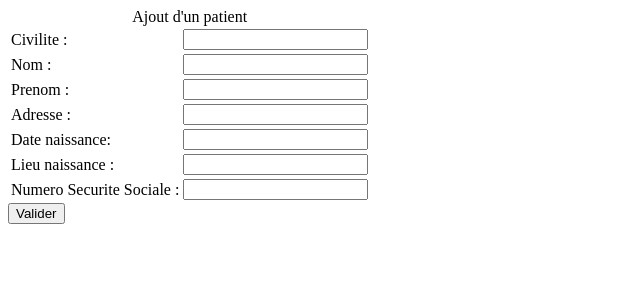
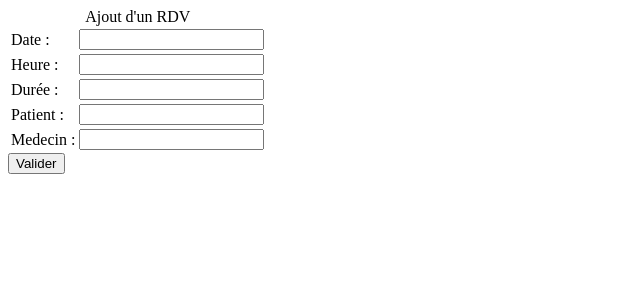
Before and after one commit to Refuseds/ProjetCabinet, a PHP site: page /rdv/ajout.php in a window 1280 px wide. Shown: the top 300 px of the page, without its empty margins (0-640 px from the left). Run offline with PHP 8.4, Linux system fonts and the light colour scheme; data comes from the database, SQL or seed files in the repository.

Commit message:
Affichage et ajout de RDV
ne fonctionne pas avec safari

```diff
--- a/medecin/affichage.php
+++ b/medecin/affichage.php
@@ -24,7 +24,7 @@
                 $req = $linkpdo->prepare('  SELECT  *
                                             FROM medecin
                                             ');
-                $req->execute(array('lsearch' => $_POST['search']));
+                $req->execute();
             ?>
 
        <table>
--- a/patient/ajout.php
+++ b/patient/ajout.php
@@ -1,4 +1,4 @@
-<form action="ajoutPatient.php" method="post">
+<form action="ajout.php" method="post">
 
     <table>
         <caption>Ajout d'un patient</caption>
--- a/rdv/ajout.php
+++ b/rdv/ajout.php
@@ -1,34 +1,57 @@
+<?php
+    $server = 'localhost';
+    $login = 'root';
+    $mdp = 'root';
+    try {
+        $linkpdo = new PDO("mysql:host=$server;dbname=cabinet", $login, $mdp); }
+    catch (Exception $e) {
+        die('Erreur : ' . $e->getMessage());
+    };
+    $reqpatient = $linkpdo->prepare('SELECT * FROM patient ');
+    $reqpatient->execute();
+    $reqmedecin = $linkpdo->prepare('SELECT * FROM medecin ');
+    $reqmedecin->execute();
+?>
 <form action="ajout.php" method="post">
 
     <table>
-        <caption>Ajout d'un patient</caption>
+        <caption>Ajout d'un RDV</caption>
         <tbody>
-            <td> Civilite : </td>
-            <td> <input type="text" name="civilite"></td>
+            <td> Date : </td>
+            <td> <input type="text" name="date"></td>
         </tbody>
         <tbody>
-            <td>    Nom : </td>
-            <td> <input type="text" name="nom" ></td>
+            <td>    Heure : </td>
+            <td> <input type="text" name="heure" ></td>
+        </tbody>
+
+        <tbody>
+            <td>    Durée : </td>
+            <td> <input type="text" name="duree"></td>
         </tbody>
         <tbody>
-            <td>    Prenom : </td>
-            <td> <input type="text" name="prenom"></td>
+            <td>     Patient : </td>
+            <td>
+                <input list="patient" type="text" name="patient" >
+                <datalist id="patient">
+                    <?php
+                    while($p=$reqpatient->fetch()){
+                        echo '<option value="'.$p['pkpatient'].' '.$p['nom'].' '.$p['prenom'].'">';
+                    }?>
+                </datalist>
+            </td>
         </tbody>
         <tbody>
-            <td>     Adresse : </td>
-            <td> <input type="text" name="adresse" ></td>
-        </tbody>
-        <tbody>
-            <td>    Date naissance: </td>
-            <td> <input type="text" name="datenaissance" ></td>
-        </tbody>
-        <tbody>
-            <td>     Lieu naissance : </td>
-            <td> <input type="text" name="lieunaissance" ></td>
-        </tbody>
-        <tbody>
-            <td>     Numero Securite Sociale : </td>
-            <td><input type="text" name="numsecurite" ></td>
+            <td>    Medecin : </td>
+            <td>
+                <input list="medecin" type="text" name="medecin" >
+                <datalist id="medecin">
+                    <?php
+                    while($m=$reqmedecin->fetch()){
+                        echo '<option value="'.$m['pkmedecin'].' '.$m['nom'].' '.$m['prenom'].'">';
+                    }?>
+                </datalist>
+            </td>
         </tbody>
     </table>
     <input type="submit" value="Valider" name="valid">
@@ -36,6 +59,9 @@
 
 <?php
     if( isset($_POST['valid'])){
+        echo strtok($_POST['patient']," ");
+
+
         $server = 'localhost';
         $login = 'root';
         $mdp = 'root';
@@ -45,38 +71,29 @@
         catch (Exception $e) {
             die('Erreur : ' . $e->getMessage());
         };
-        $req = $linkpdo->prepare('INSERT INTO patient (
-                                        civilite,
-                                        nom,
-                                        prenom,
-                                        adresse,
-                                        datenaissance,
-                                        lieunaissance,
-                                        numsecurite
+        $req = $linkpdo->prepare('INSERT INTO rdv (
+                                        date,
+                                        heure,
+                                        duree,
+                                        fkpatient,
+                                        fkmedecin
                                       )
                                 VALUES(
-                                    :lcivilite,
-                                    :lnom,
-                                    :lprenom,
-                                    :ladresse,
-                                    :ldatenaissance,
-                                    :llieunaissance,
-                                    :lnumsecurite
+                                    :ldate,
+                                    :lheure,
+                                    :lduree,
+                                    :lfkpatient,
+                                    :lfkpatient
                                   )
                             ');
         $req->execute(array(
-                            'lcivilite' => $_POST['civilite'],
-                            'lnom' => $_POST['nom'],
-                            'lprenom' => $_POST['prenom'],
-                            'ladresse' => $_POST['adresse'],
-                            'ldatenaissance' => $_POST['datenaissance'],
-                            'llieunaissance' => $_POST['lieunaissance'],
-                            'lnumsecurite' => $_POST['numsecurite']
+                            'ldate' => $_POST['date'],
+                            'lheure' => $_POST['heure'],
+                            'lduree' => $_POST['duree'],
+                            'lfkpatient' => strtok($_POST['patient']," "),
+                            'lfkpatient' => strtok($_POST['medecin']," ")
         ));
-        //print_r($req->errorInfo());
-        //echo "Contact modifié";
-    }else{
-       // echo "Contact non modifié";
+
     }
 
 ?>
```
Also changed, not shown: patient/affichage.php (+4 -4 lines).
